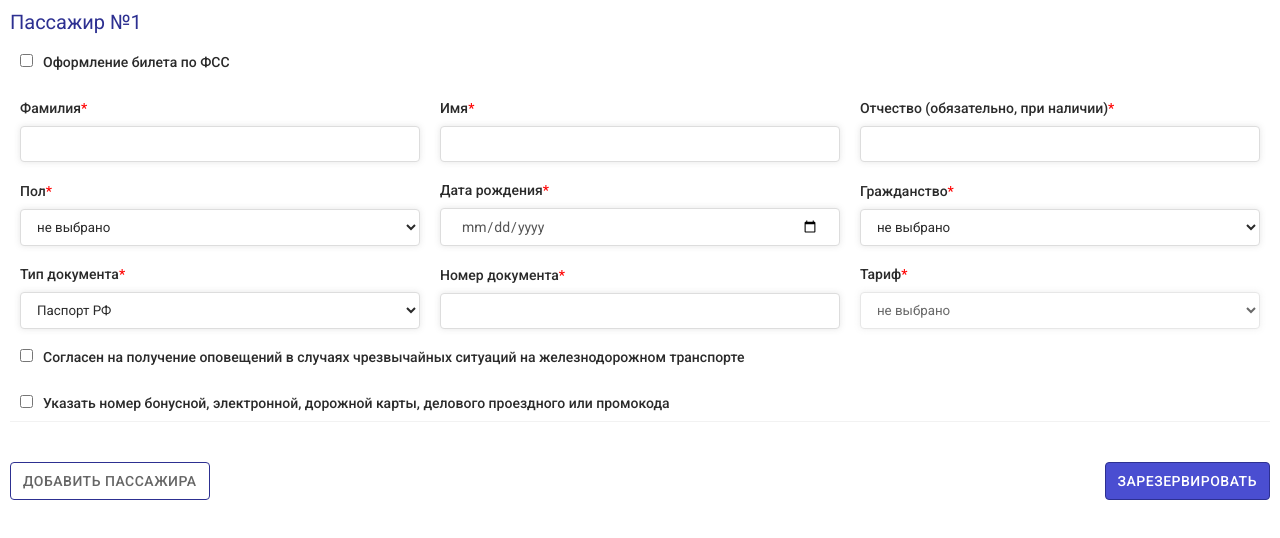
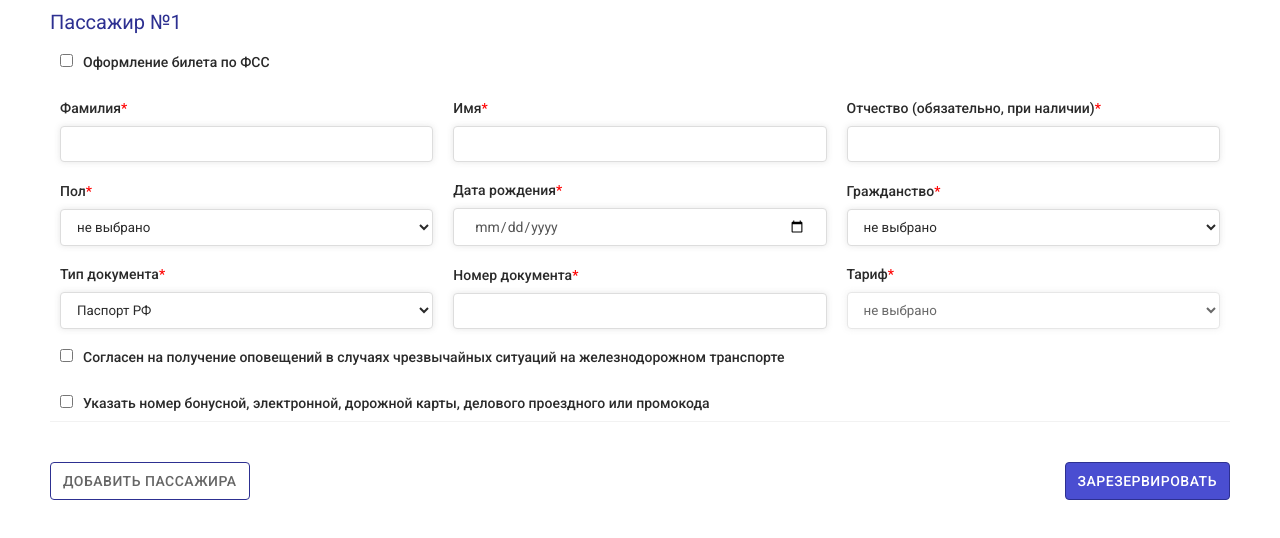
Before and after one commit to ViktorOzolin/ticket-form, a React (Create React App) app: page / in a window 1280 px wide. Shown: the top 538 px of the page. Built offline with nearby package versions, Linux system fonts and the light colour scheme.

Commit message:
refactoring

```diff
--- a/src/components/TicketForm/styles/TicketFormElements.js
+++ b/src/components/TicketForm/styles/TicketFormElements.js
@@ -2,7 +2,7 @@ import styled from "styled-components";
 import { device } from "../../../consts/mediaConsts";
 
 export const Container = styled.div`
-  max-width: 1400px;
+  max-width: 1200px;
   margin: 0 auto;
   display: ${(props) => props.display};
   padding: 10px;
@@ -60,6 +60,8 @@ export const Button = styled.button`
   }
   @media ${device.mobileM} {
     width: 47%;
+    font-size: 12px;
+    padding: 13px 0px;
   }
   @media ${device.mobileS} {
 
```
